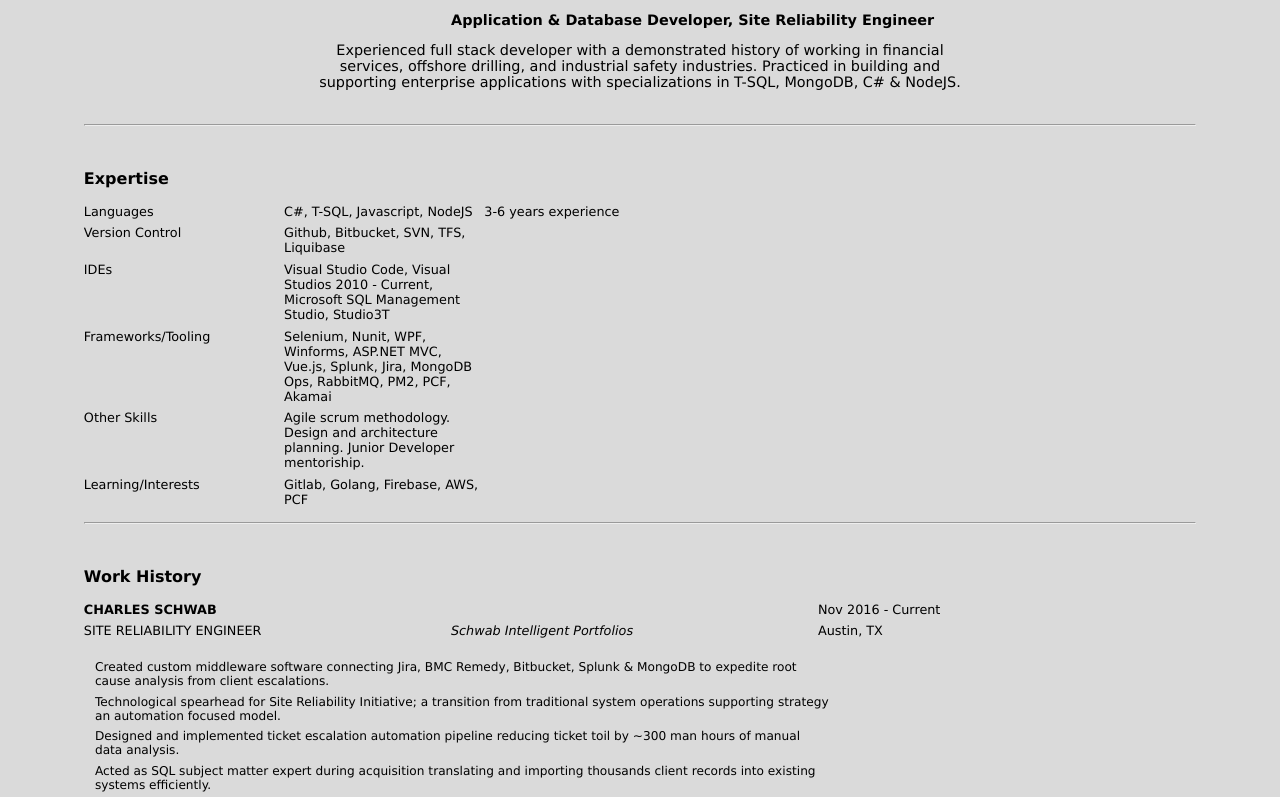
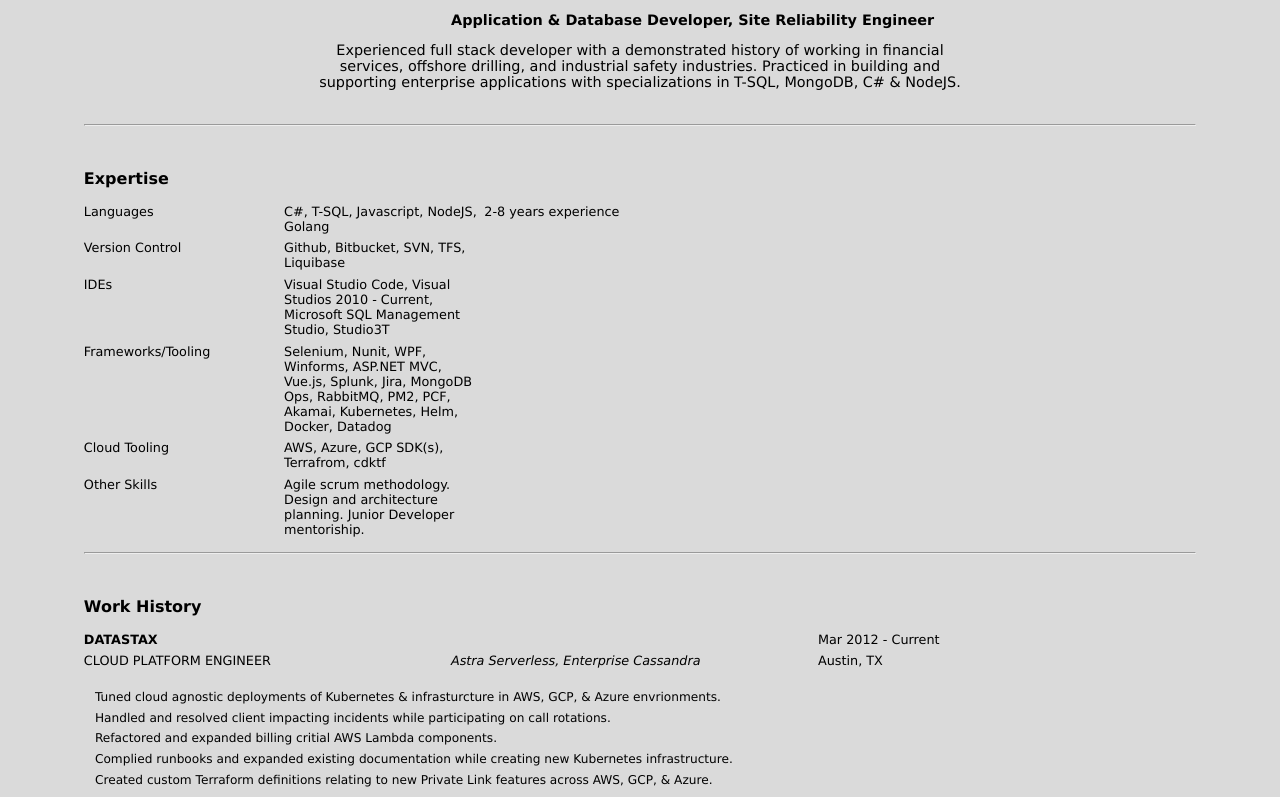
Before and after one commit to caleb-noodahl/resume_website, a website with bundled scripts: page webapp/public/index.html in a window 1280 px wide. Shown: the part 155-952 px from the top of the page. Built offline with nearby package versions, Linux system fonts and the light colour scheme.

Commit message:
2021 update

```diff
--- a/webapp/public/index.html
+++ b/webapp/public/index.html
@@ -6,6 +6,15 @@
 <head>
     <title>Caleb Williams - Resume</title>
     <link rel="stylesheet" href="src/css/stylesheet.css" type="text/css" charset="utf-8" />
+    <!-- Global site tag (gtag.js) - Google Analytics -->
+    <script async src="https://www.googletagmanager.com/gtag/js?id=G-6M1YNJV8JY"></script>
+    <script>
+    window.dataLayer = window.dataLayer || [];
+    function gtag(){dataLayer.push(arguments);}
+    gtag('js', new Date());
+
+    gtag('config', 'G-6M1YNJV8JY');
+    </script>
 </head>
 
 <body>
--- a/webapp/public/src/js/bundle.js
+++ b/webapp/public/src/js/bundle.js
@@ -4,7 +4,7 @@
         "name" : "Caleb Williams",
         "phone" : "(512)-426-4576",
         "email" : "caleb@noodahl.com",
-        "url": "https://github.com/caleb-noodahl/resume_website",
+        "url": "https://www.linkedin.com/in/calebraywilliams/",
         "spec" : "Application & Database Developer, Site Reliability Engineer"
     },
     "summary" : {
@@ -12,8 +12,8 @@
         "expertise" : [
             {
                 "name" : "Languages",
-                "value" : "C#, T-SQL, Javascript, NodeJS",
-                "length" : "3-6 years experience"
+                "value" : "C#, T-SQL, Javascript, NodeJS, Golang",
+                "length" : "2-8 years experience"
             },
             {
                 "name" : "Version Control",
@@ -27,17 +27,17 @@
             },
             {
                 "name": "Frameworks/Tooling",
-                "value" : "Selenium, Nunit, WPF, Winforms, ASP.NET MVC, Vue.js, Splunk, Jira, MongoDB Ops, RabbitMQ, PM2, PCF, Akamai",
+                "value" : "Selenium, Nunit, WPF, Winforms, ASP.NET MVC, Vue.js, Splunk, Jira, MongoDB Ops, RabbitMQ, PM2, PCF, Akamai, Kubernetes, Helm, Docker, Datadog",
+                "length" : ""
+            },
+            {
+                "name": "Cloud Tooling",
+                "value" : "AWS, Azure, GCP SDK(s), Terrafrom, cdktf",
                 "length" : ""
             },
             {
                 "name" : "Other Skills",
                 "value" : "Agile scrum methodology. Design and architecture planning. Junior Developer mentoriship.",
-                "length" : ""
-            },
-            {
-                "name" : "Learning/Interests",
-                "value" : "Gitlab, Golang, Firebase, AWS, PCF",
                 "length" : ""
             }
         ]
@@ -53,12 +53,27 @@
     ],
     "work_history" : [
         {
+            "company" : "DATASTAX",
+            "title" : "CLOUD PLATFORM ENGINEER",
+            "project" : "Astra Serverless, Enterprise Cassandra",
+            "location" : "Austin, TX",
+            "time" : "Mar 2012 - Current",
+            "length" : "",
+            "notes" : [
+                "Tuned cloud agnostic deployments of Kubernetes & infrasturcture in AWS, GCP, & Azure envrionments.",
+                "Handled and resolved client impacting incidents while participating on call rotations.",
+                "Refactored and expanded billing critial AWS Lambda components.",
+                "Complied runbooks and expanded existing documentation while creating new Kubernetes infrastructure.",
+                "Created custom Terraform definitions relating to new Private Link features across AWS, GCP, & Azure."
+            ]
+        },
+        {
             "company" : "CHARLES SCHWAB",
             "title" : "SITE RELIABILITY ENGINEER",
             "project" : "Schwab Intelligent Portfolios",
             "location" : "Austin, TX",
-            "time" : "Nov 2016 - Current",
-            "length" : "",
+            "time" : "Nov 2016 - Mar 2021",
+            "length" : "4yrs 5mos",
             "notes" : [
                 "Created custom middleware software connecting Jira, BMC Remedy, Bitbucket, Splunk & MongoDB to expedite root cause analysis from client escalations.",
                 "Technological spearhead for Site Reliability Initiative; a transition from traditional system operations supporting strategy an automation focused model.",
```
Also changed, not shown: webapp/app/config.json (+26 -11 lines), 1 other file.
